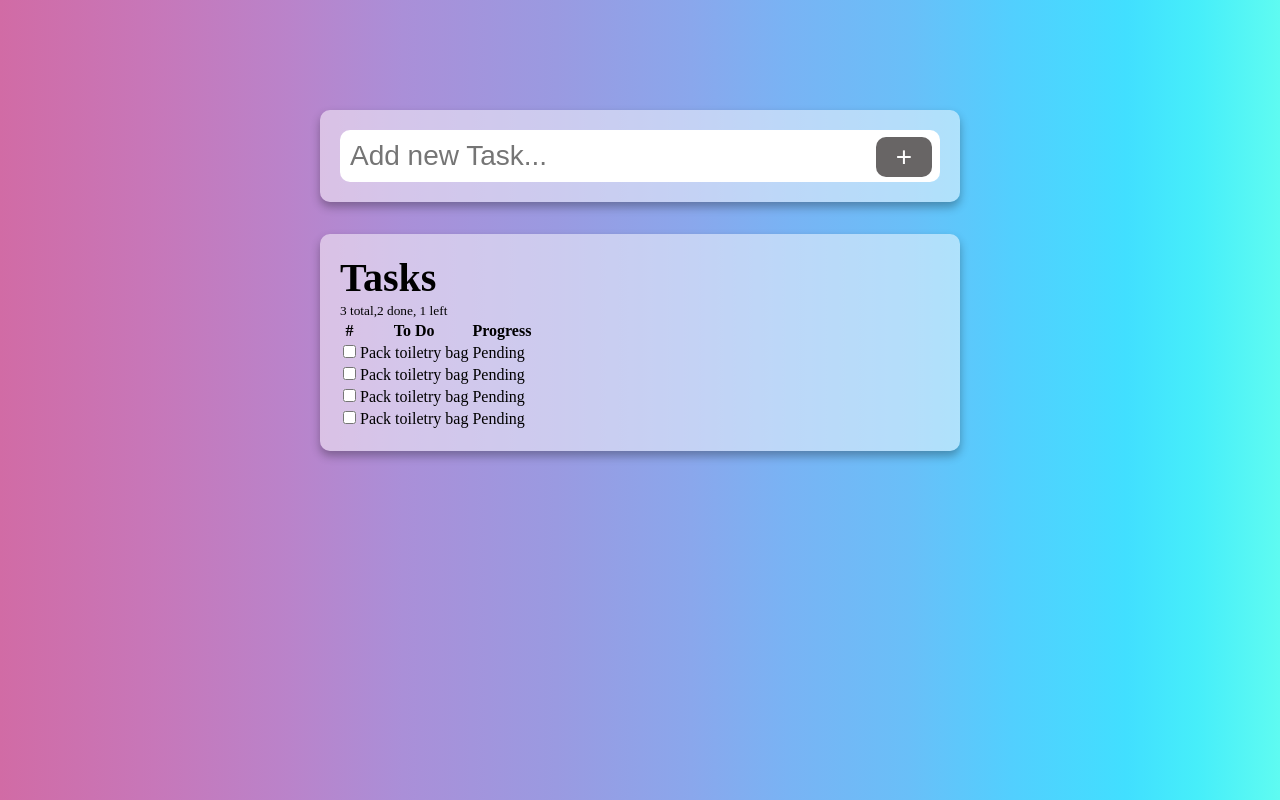
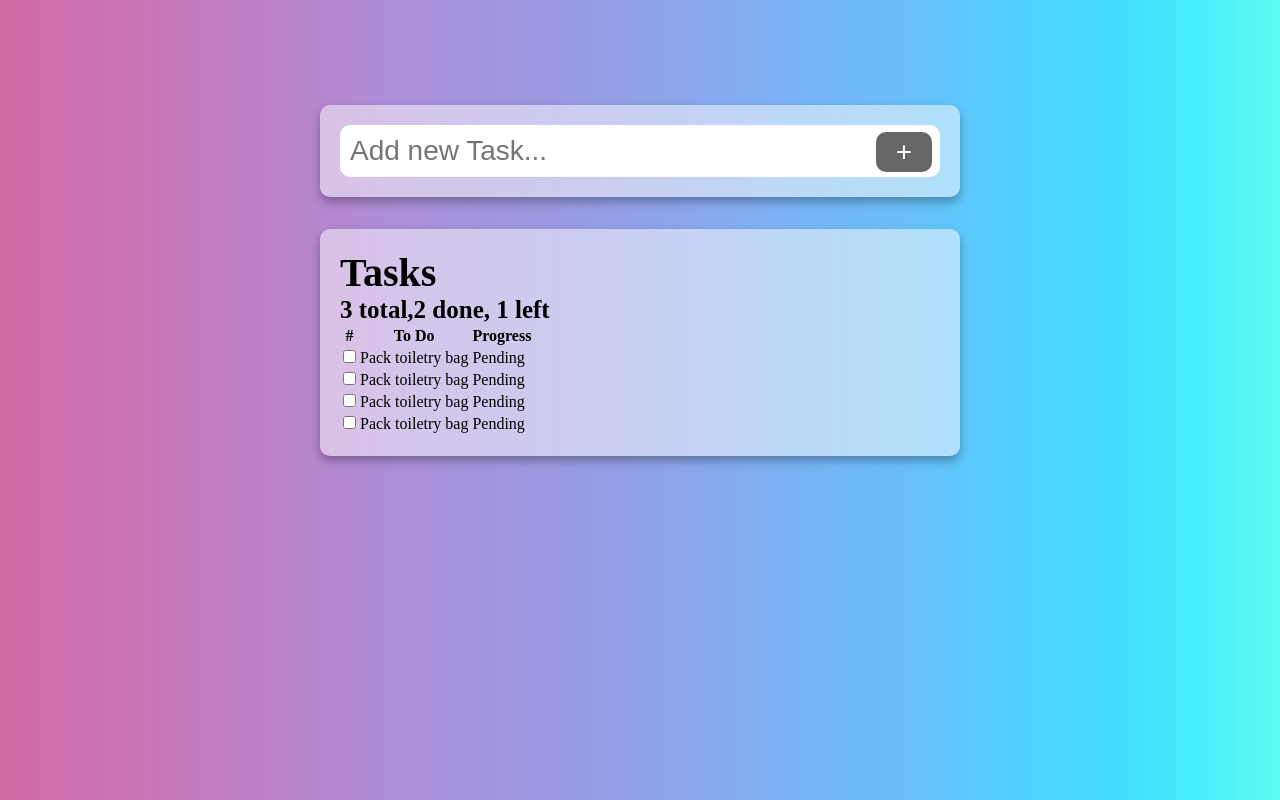
Before and after one commit to Pntawukamenya/Task-Holder, a plain HTML site: page index.html in a window 1280 px wide. Drawn offline with Linux system fonts and the light colour scheme.

Commit message:
Updated css for to_do small

```diff
--- a/css/main.css
+++ b/css/main.css
@@ -54,3 +54,11 @@ body {
     font-weight: 700;
     line-height: normal;
 }
+
+.todo-table small {
+    font-family: normal;
+    font-size: 25px;
+    font-style: normal;
+    font-weight: 700;
+    line-height: normal;
+}
```
